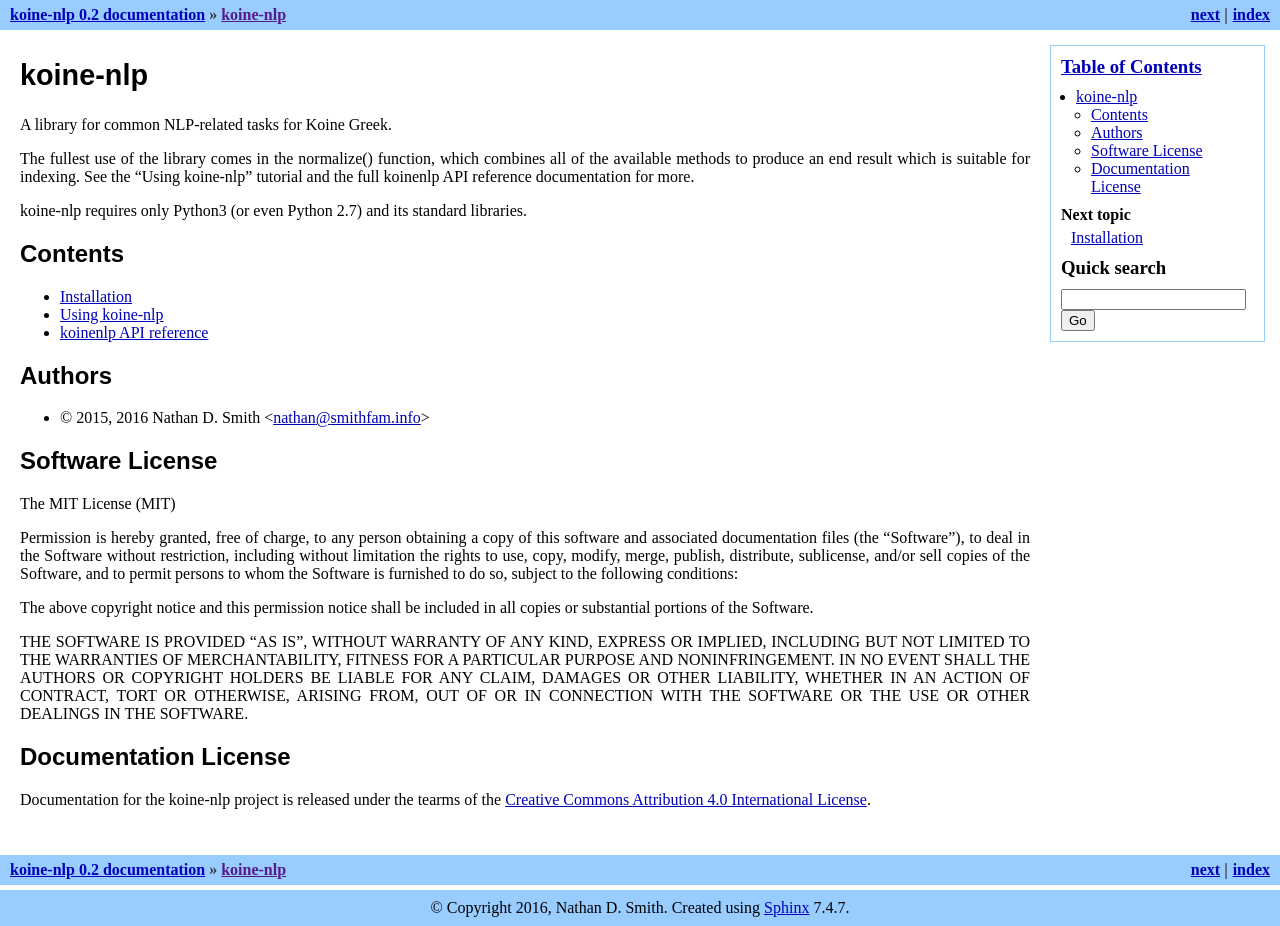
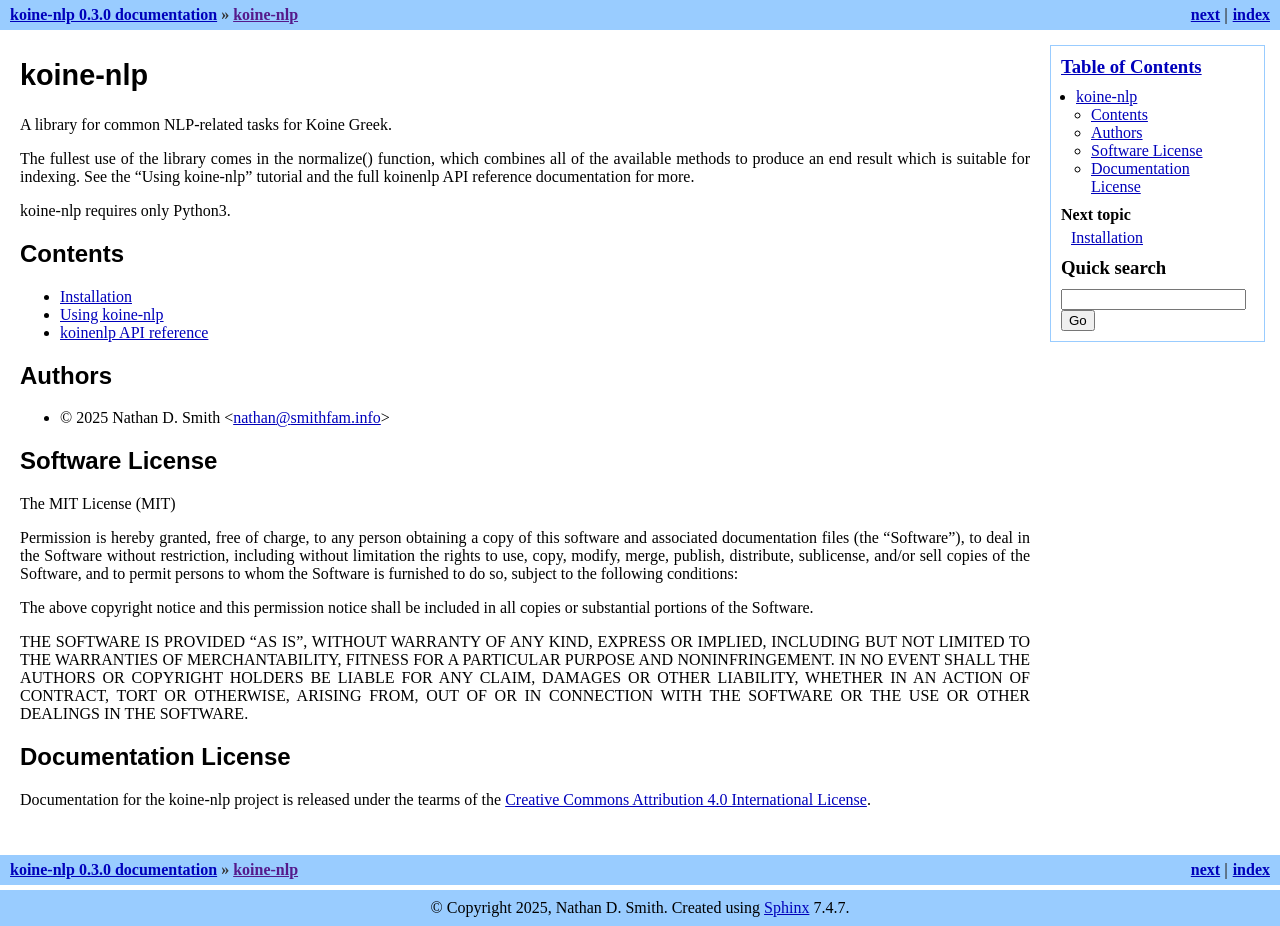
Before and after one commit to nathans/koinenlp, a Sphinx documentation site: the page built from doc/index.rst, in a window 1280 px wide. Built offline with Sphinx 7.4.7, drawn with Linux system fonts in a browser that asks for light colours.

Commit message:
Documentation updates

```diff
--- a/doc/conf.py
+++ b/doc/conf.py
@@ -50,7 +50,7 @@ master_doc = "index"
 
 # General information about the project.
 project = "koine-nlp"
-copyright = "2016, Nathan D. Smith"
+copyright = "2025, Nathan D. Smith"
 author = "Nathan D. Smith"
 
 # The version info for the project you're documenting, acts as replacement for
@@ -58,9 +58,9 @@ author = "Nathan D. Smith"
 # built documents.
 #
 # The short X.Y version.
-version = "0.2"
+version = "0.3"
 # The full version, including alpha/beta/rc tags.
-release = "0.2"
+release = "0.3.0"
 
 # The language for content autogenerated by Sphinx. Refer to documentation
 # for a list of supported languages.
--- a/doc/index.rst
+++ b/doc/index.rst
@@ -13,8 +13,7 @@ which combines all of the available methods to produce an end result
 which is suitable for indexing. See the "Using koine-nlp" tutorial and
 the full koinenlp API reference documentation for more.
 
-koine-nlp requires only Python3 (or even Python 2.7) and its standard
-libraries.
+koine-nlp requires only Python3.
 
 Contents
 --------
@@ -29,7 +28,7 @@ Contents
 Authors
 -------
 
-* © 2015, 2016 Nathan D. Smith <nathan@smithfam.info>
+* © 2025 Nathan D. Smith <nathan@smithfam.info>
 
 Software License
 ----------------
--- a/pyproject.toml
+++ b/pyproject.toml
@@ -31,4 +31,5 @@ build-backend = "uv_build"
 dev = [
     "coverage>=7.13.0",
     "ruff>=0.14.10",
+    "sphinx>=9.0.4",
 ]
```
Also changed, not shown: 1 other file.
